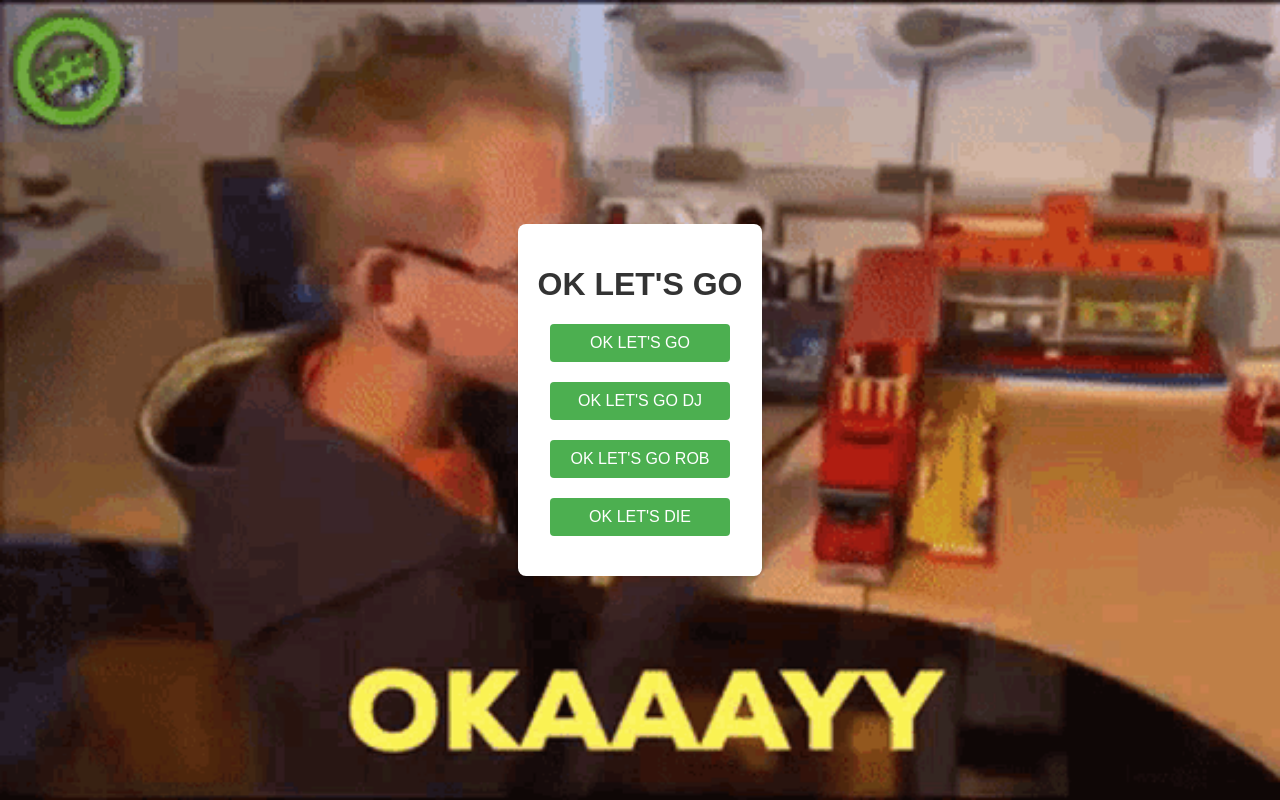
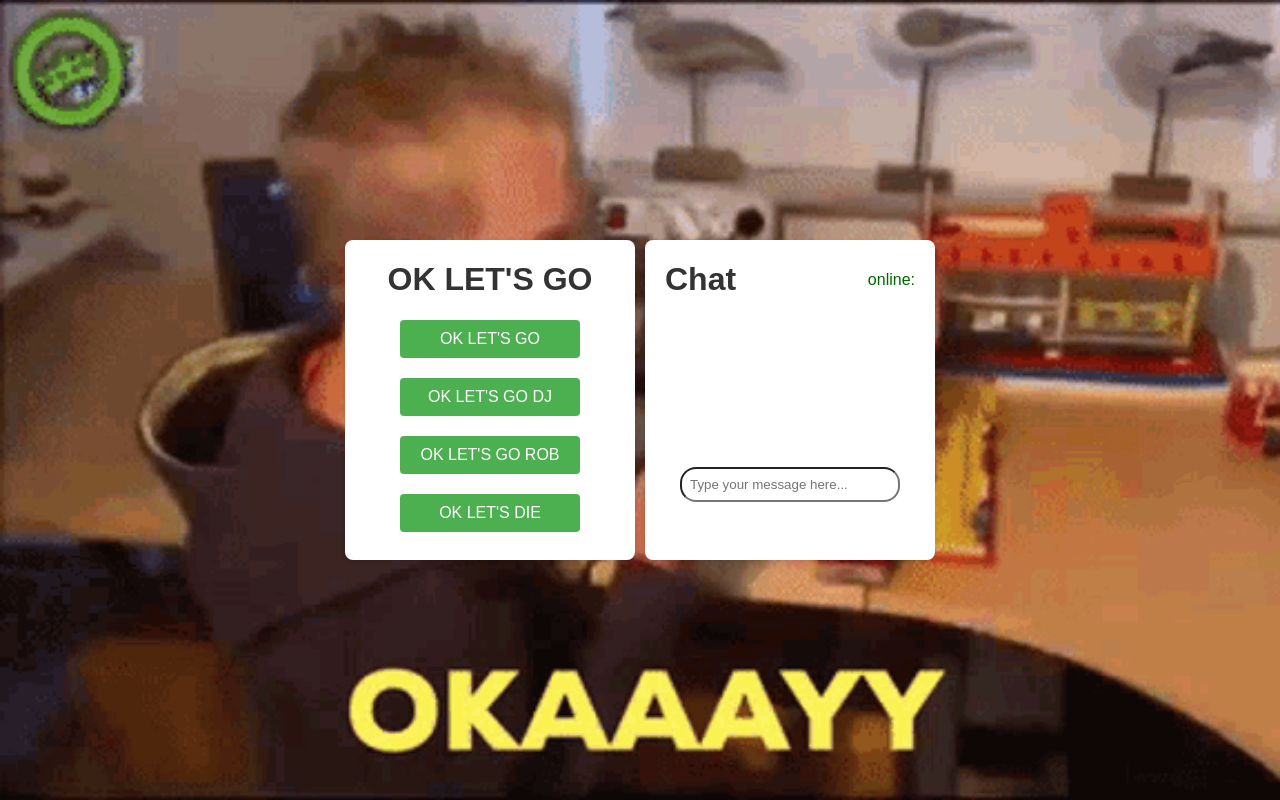
Before and after one commit to ruudvandenboomen/ok-lets-go, a Flask app: page / in a window 1280 px wide. Run offline with Flask 3, Linux system fonts and the light colour scheme; some libraries are stand-ins or nearby versions.

Commit message:
add simple non persitent chat functionality

```diff
--- a/api/main.py
+++ b/api/main.py
@@ -1,14 +1,18 @@
 import os
 
 from dotenv import load_dotenv
-from flask import Flask, render_template, send_from_directory
+from flask import Flask, render_template, send_from_directory, request
 from flask_socketio import SocketIO
+import re
 
 load_dotenv()
 
 app = Flask(__name__)
 app.config["SECRET_KEY"] = os.getenv("SECRET_KEY")
 socketio = SocketIO(app)
+
+online_users = set()
+regex_pattern = re.compile(r"(?i)\bok\b.*\b(lets|let's)\b .*\bgo\b")
 
 
 # Serve the index.html file
@@ -20,12 +24,21 @@
 # Handle WebSocket connections
 @socketio.on("connect")
 def handle_connect():
-    print("Client connected")
+    online_users.add(request.sid)
+    socketio.emit("update_online_count", {"count": len(online_users)})
 
 
 @socketio.on("disconnect")
 def handle_disconnect():
-    print("Client disconnected")
+    online_users.discard(request.sid)
+    socketio.emit("update_online_count", {"count": len(online_users)})
+
+
+@socketio.on("message")
+def handle_message(data):
+    message = data["message"]
+    if regex_pattern.match(message):
+        socketio.emit("message", {"message": message})
 
 
 @socketio.on("play_audio")
--- a/api/static/styles/styles.css
+++ b/api/static/styles/styles.css
@@ -8,7 +8,10 @@
     display: flex;
     justify-content: center;
     align-items: center;
+    align-content: center;
+    flex-wrap: wrap;
     height: 100vh;
+    gap: 10px;
 }
 
 h1 {
@@ -17,12 +20,12 @@
 }
 
 .container {
-    max-width: 400px;
-    margin: 0 auto;
-    padding: 20px;
+    height: 320px;
+    width: 250px;
     background-color: #fff;
     border-radius: 8px;
     box-shadow: 0 2px 4px rgba(0, 0, 0, 0.1);
+    padding: 0 20px;
 }
 
 button {
@@ -42,3 +45,57 @@
 button:hover {
     background-color: #45a049;
 }
+
+.chat-header {
+    display: flex;
+    justify-content: space-between;
+    align-items: center;
+}
+
+.chat {
+    padding: 1rem;
+    height: 110px;
+    overflow-y: auto;
+    display: flex;
+    flex-direction: column-reverse;
+}
+
+.message {
+    border-bottom: 1px solid #e2e8f0;
+    padding-bottom: 0.5rem;
+    margin-bottom: 0.5rem;
+    word-wrap: break-word
+}
+
+.user {
+    color: #718096;
+    font-weight: bold;
+    margin: 0;
+}
+
+.content {
+    color: #2d3748;
+    margin: 0;
+}
+
+#chat-form {
+    display: flex;
+    flex-direction: column;
+}
+
+.message-input {
+    width: 80%;
+    margin: 5px auto;
+    padding: 0.5rem;
+    border-radius: 1rem;
+    background-color: #ffffff;
+}
+
+.chat-online {
+    color: darkgreen;
+}
+
+#chat-input-error {
+    text-align: center;
+    color: red;
+}
--- a/api/templates/index.html
+++ b/api/templates/index.html
@@ -15,7 +15,20 @@
         <button id="play-button-3">OK LET'S GO ROB</button>
         <button id="play-button-4">OK LET'S DIE</button>
     </div>
-
+    <div class="container">
+        <div class="chat-header">
+            <h1>Chat</h1>
+            <p class="chat-online">online: <span id="user-online"></span></p>
+        </div>
+        <div class="chat">
+            <div id="chat-box">
+            </div>
+        </div>
+        <form id="chat-form">
+            <input id="chat-input" type="text" placeholder="Type your message here..." class="message-input">
+            <div id="chat-input-error"></div>
+        </form>
+    </div>
     <script type="text/javascript">
         var socket = io.connect();
         var audio = new Audio(window.location.origin + '/static/OK_LETS_GO.mp3');
@@ -54,6 +67,43 @@
             // Play the audio file
             audio4.play();
         });
+        socket.on('update_online_count', function (data) {
+            document.getElementById('user-online').innerText = data.count;
+        });
+
+        socket.on('message', function (data) {
+            var chatDiv = document.getElementById('chat-box');
+            chatDiv.innerHTML += '<div class="message"><p class="user">Some user:</p><p class="content">' + data.message + '</p></div>'
+        });
+
+        // Function to handle form submission
+        function handleSubmit(event) {
+            event.preventDefault();
+
+            // Get the input value from the form
+            const inputElement = document.getElementById("chat-input");
+            const inputErrorElement = document.getElementById("chat-input-error");
+            const message = inputElement.value.trim();
+
+            // Don't send an empty message
+            if (!message) {
+                return;
+            }
+
+            const regexPattern = /\bok\b.*\b(lets|let's)\b .*\bgo\b/gi;
+            // Check if the message at least contains ok lets go.
+            if (regexPattern.test(message)) {
+                socket.emit('message', { message: message });
+                inputElement.value = '';
+                inputErrorElement.innerHTML = '';
+            } else {
+                inputErrorElement.innerHTML = '<p>Please at least use "ok lets go" in your message.</p>'
+            }
+
+        }
+        // Attach the form submission event listener
+        const formElement = document.getElementById("chat-form");
+        formElement.addEventListener("submit", handleSubmit);
     </script>
 </body>
 
```
